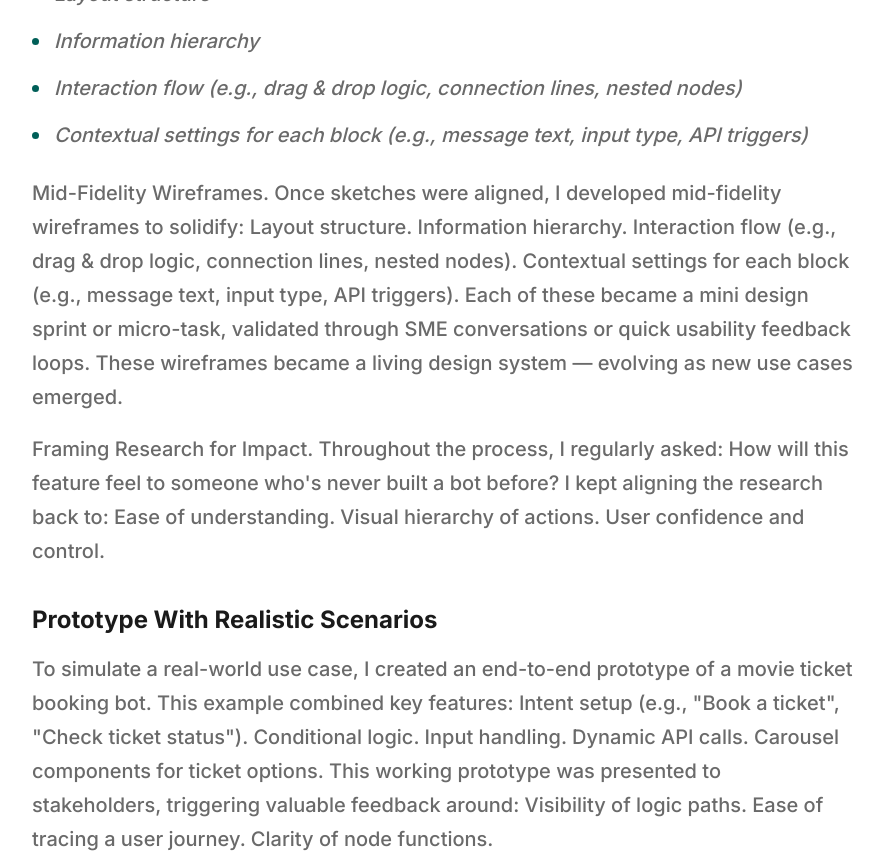
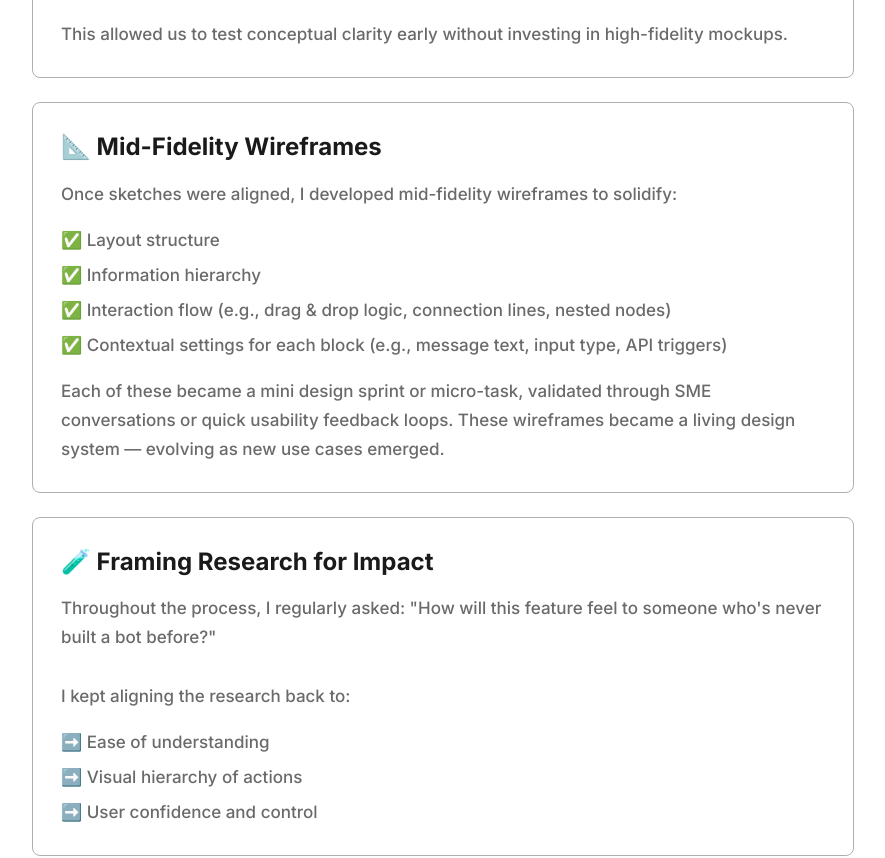
Before and after one commit to Johnley270/Personal-website, a React (Vite) app: page /bcf in a window 1280 px wide. Shown: the part 9560-10418 px from the top of the page, without its empty margins (362-1247 px from the left). Built offline with nearby package versions, Linux system fonts and the light colour scheme; a web font is replaced by a local one.

Commit message:
Add Iteration Cycle cards with sketching, wireframes, and research phases

```diff
--- a/src/data/caseStudies.js
+++ b/src/data/caseStudies.js
@@ -138,16 +138,34 @@ export const caseStudies = {
         ],
       },
     ],
-    iterationIntro: 'Sketches → Wireframes → Prototype. Sketching Fast, Validating Early. I began with quick sketches for each core function — like adding message blocks, connecting steps, defining conditions — and shared them in informal reviews with SMEs. This allowed us to test conceptual clarity early without investing in high-fidelity mockups.',
-    iterationDetails: [
-      'Mid-Fidelity Wireframes. Once sketches were aligned, I developed mid-fidelity wireframes to solidify: Layout structure. Information hierarchy. Interaction flow (e.g., drag & drop logic, connection lines, nested nodes). Contextual settings for each block (e.g., message text, input type, API triggers). Each of these became a mini design sprint or micro-task, validated through SME conversations or quick usability feedback loops. These wireframes became a living design system — evolving as new use cases emerged.',
-      'Framing Research for Impact. Throughout the process, I regularly asked: How will this feature feel to someone who\'s never built a bot before? I kept aligning the research back to: Ease of understanding. Visual hierarchy of actions. User confidence and control.',
-    ],
-    wireframes: [
-      'Layout structure',
-      'Information hierarchy',
-      'Interaction flow (e.g., drag & drop logic, connection lines, nested nodes)',
-      'Contextual settings for each block (e.g., message text, input type, API triggers)',
+    iterationIntro: 'Sketches → Wireframes → Prototype',
+    iterationCards: [
+      {
+        title: '✏️ Sketching Fast, Validating Early',
+        intro: 'I began with quick sketches for each core function — like adding message blocks, connecting steps, defining conditions — and shared them in informal reviews with SMEs.',
+        outro: 'This allowed us to test conceptual clarity early without investing in high-fidelity mockups.',
+      },
+      {
+        title: '📐 Mid-Fidelity Wireframes',
+        intro: 'Once sketches were aligned, I developed mid-fidelity wireframes to solidify:',
+        assessPoints: [
+          '✅ Layout structure',
+          '✅ Information hierarchy',
+          '✅ Interaction flow (e.g., drag & drop logic, connection lines, nested nodes)',
+          '✅ Contextual settings for each block (e.g., message text, input type, API triggers)',
+        ],
+        outro: 'Each of these became a mini design sprint or micro-task, validated through SME conversations or quick usability feedback loops. These wireframes became a living design system — evolving as new use cases emerged.',
+      },
+      {
+        title: '🧪 Framing Research for Impact',
+        intro: 'Throughout the process, I regularly asked: "How will this feature feel to someone who\'s never built a bot before?"',
+        assessLabel: 'I kept aligning the research back to:',
+        assessPoints: [
+          '➡️ Ease of understanding',
+          '➡️ Visual hierarchy of actions',
+          '➡️ User confidence and control',
+        ],
+      },
     ],
     prototype:
       'To simulate a real-world use case, I created an end-to-end prototype of a movie ticket booking bot. This example combined key features: Intent setup (e.g., "Book a ticket", "Check ticket status"). Conditional logic. Input handling. Dynamic API calls. Carousel components for ticket options. This working prototype was presented to stakeholders, triggering valuable feedback around: Visibility of logic paths. Ease of tracing a user journey. Clarity of node functions.',
--- a/src/pages/CaseStudy.jsx
+++ b/src/pages/CaseStudy.jsx
@@ -339,6 +339,32 @@ function BcfCaseStudy({ onContactClick, study }) {
           </div>
           <div>
             <p className="cs-lead">{study.iterationIntro}</p>
+            {study.iterationCards ? (
+              <div className="cs-card-grid cs-discovery-grid">
+                {study.iterationCards.map((card) => (
+                  <article className="cs-point-card" key={card.title}>
+                    <h3>{card.title}</h3>
+                    {card.intro ? (
+                      <div className="cs-copy">
+                        <p>{card.intro}</p>
+                        {card.assessLabel && <p className="cs-analysis-label">{card.assessLabel}</p>}
+                        {card.assessPoints && (
+                          <ul className="cs-analysis-list">
+                            {card.assessPoints.map((point) => (
+                              <li key={point}>{point}</li>
+                            ))}
+                          </ul>
+                        )}
+                        {card.outro && <p>{card.outro}</p>}
+                      </div>
+                    ) : (
+                      <p>{card.body}</p>
+                    )}
+                  </article>
+                ))}
+              </div>
+            ) : (
+              <>
                 <h3>Mid-Fidelity Wireframes</h3>
                 <ul className="cs-list">
                   {study.wireframes.map((item) => (
@@ -351,6 +377,8 @@ function BcfCaseStudy({ onContactClick, study }) {
                       <p key={detail}>{detail}</p>
                     ))}
                   </div>
+                )}
+              </>
             )}
             <h3>Prototype With Realistic Scenarios</h3>
             <p className="cs-copy-single">{study.prototype}</p>
```
Also changed, not shown: src/iteratiion cycle.webp (added). Lines whose indentation alone changed are shown as unchanged.
